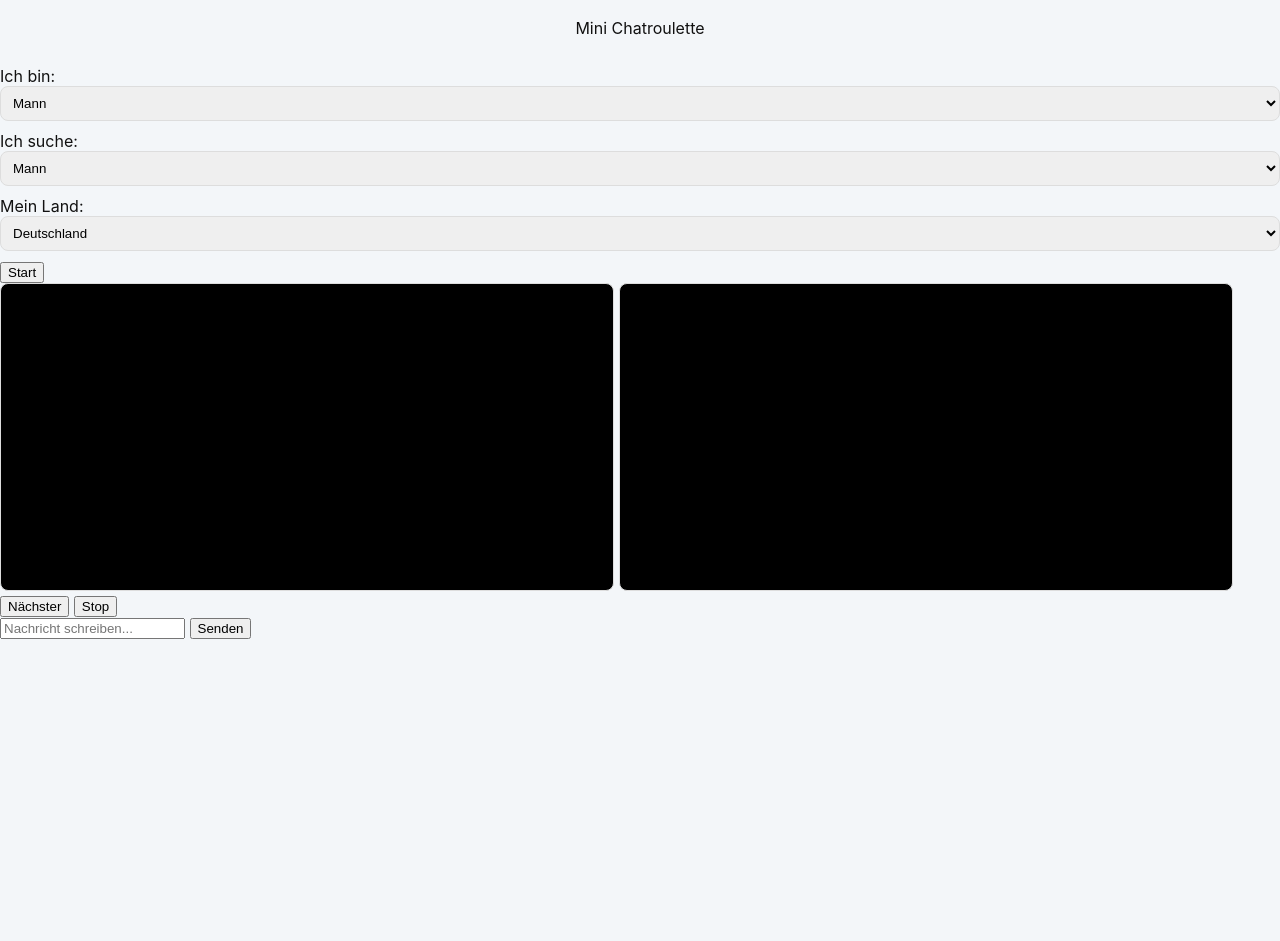
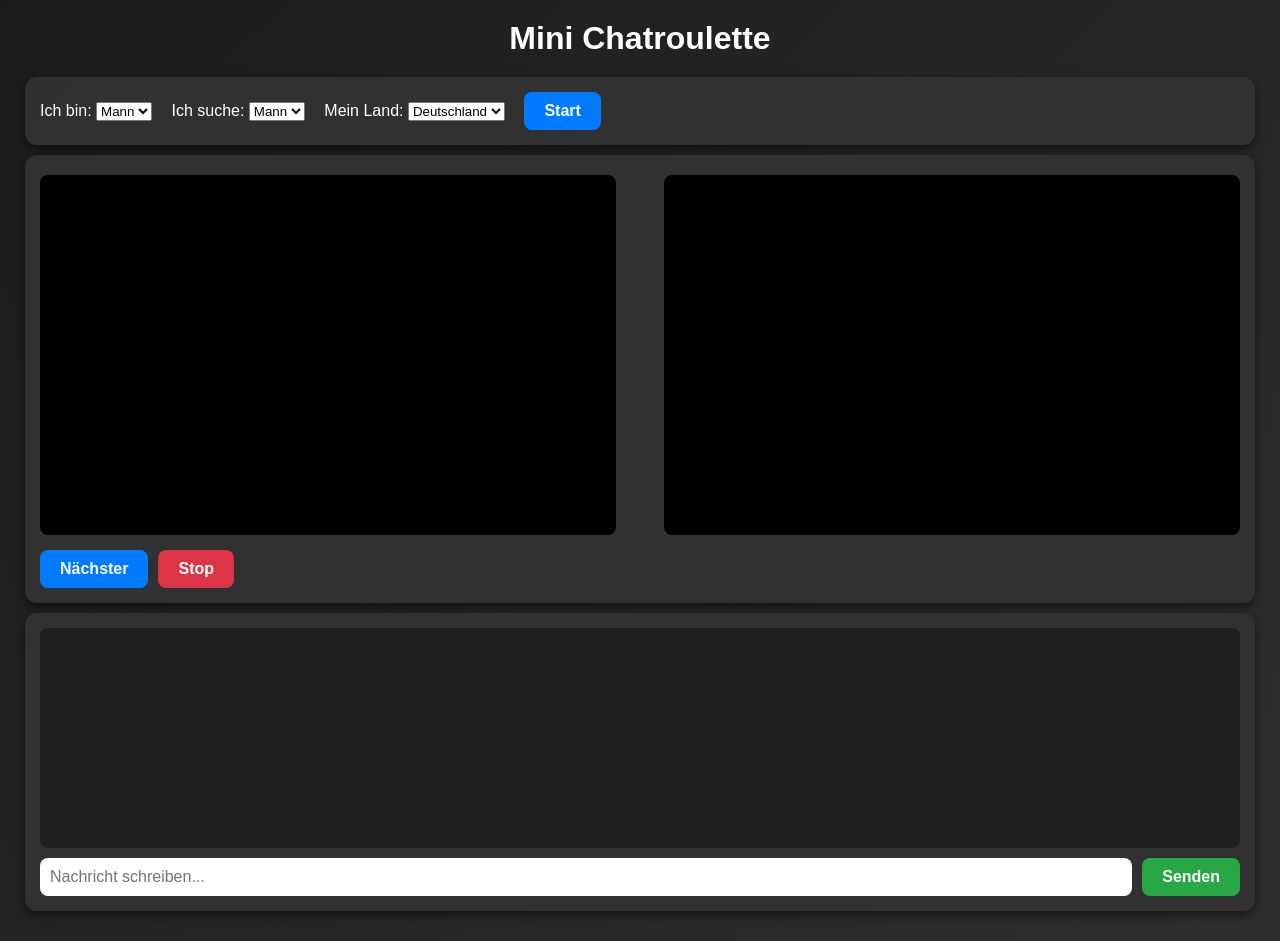
Before and after one commit to Artonstyle/mini-chatroulette, a website: page public/index.html in a window 1280 px wide. Before the commit the page ends 800 px from the top, so only its background shows below. Drawn offline with Linux system fonts and the light colour scheme.

Commit message:
Update index.html

```diff
--- a/public/index.html
+++ b/public/index.html
@@ -4,7 +4,89 @@
   <meta charset="UTF-8">
   <meta name="viewport" content="width=device-width, initial-scale=1.0">
   <title>Mini Chatroulette</title>
-  <link rel="stylesheet" href="style.css">
+  <style>
+    body {
+      font-family: Arial, sans-serif;
+      background: linear-gradient(135deg, #1c1c1c, #2e2e2e);
+      color: #fff;
+      margin: 0;
+      padding: 20px;
+    }
+    header {
+      font-size: 2em;
+      font-weight: bold;
+      margin-bottom: 20px;
+      text-align: center;
+    }
+    .profile-form, .videos, .chat-box {
+      background: rgba(50, 50, 50, 0.95);
+      padding: 15px;
+      margin: 10px auto;
+      border-radius: 12px;
+      box-shadow: 0 4px 10px rgba(0,0,0,0.5);
+      max-width: 1200px;
+    }
+    .profile-form label {
+      margin-right: 15px;
+    }
+    video {
+      width: 48%;
+      height: 360px;
+      background: #000;
+      border-radius: 8px;
+      margin: 5px 0;
+      object-fit: cover;
+    }
+    .video-container {
+      display: flex;
+      justify-content: space-between;
+      flex-wrap: wrap;
+    }
+    .buttons {
+      margin-top: 10px;
+      display: flex;
+      gap: 10px;
+    }
+    button {
+      padding: 10px 20px;
+      border: none;
+      border-radius: 8px;
+      cursor: pointer;
+      font-size: 1em;
+      font-weight: bold;
+    }
+    .btn-start, .btn-next {
+      background-color: #007bff;
+      color: #fff;
+    }
+    .btn-stop {
+      background-color: #dc3545;
+      color: #fff;
+    }
+    .btn-send {
+      background-color: #28a745;
+      color: #fff;
+    }
+    .chat-messages {
+      height: 200px;
+      overflow-y: auto;
+      background: #1f1f1f;
+      padding: 10px;
+      border-radius: 8px;
+      margin-bottom: 10px;
+    }
+    .chat-input {
+      display: flex;
+      gap: 10px;
+    }
+    .chat-input input {
+      flex: 1;
+      padding: 10px;
+      border-radius: 8px;
+      border: none;
+      font-size: 1em;
+    }
+  </style>
 </head>
 <body>
   <header>Mini Chatroulette</header>
@@ -51,7 +133,7 @@
     </div>
   </section>
 
-  <!-- echte Logik ausgelagert -->
+  <!-- echtes P2P Script -->
   <script src="client.js"></script>
 </body>
 </html>
```
